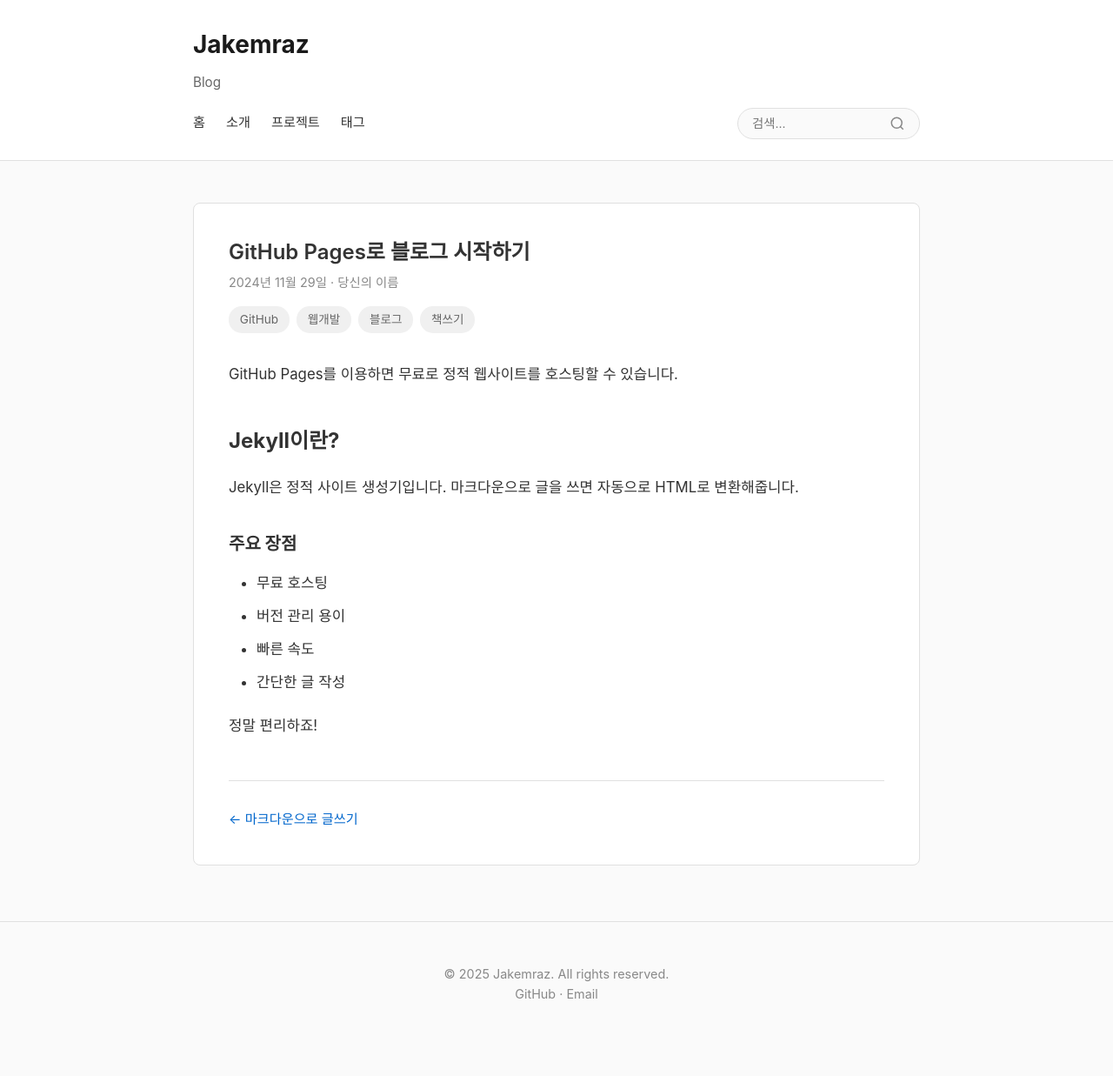
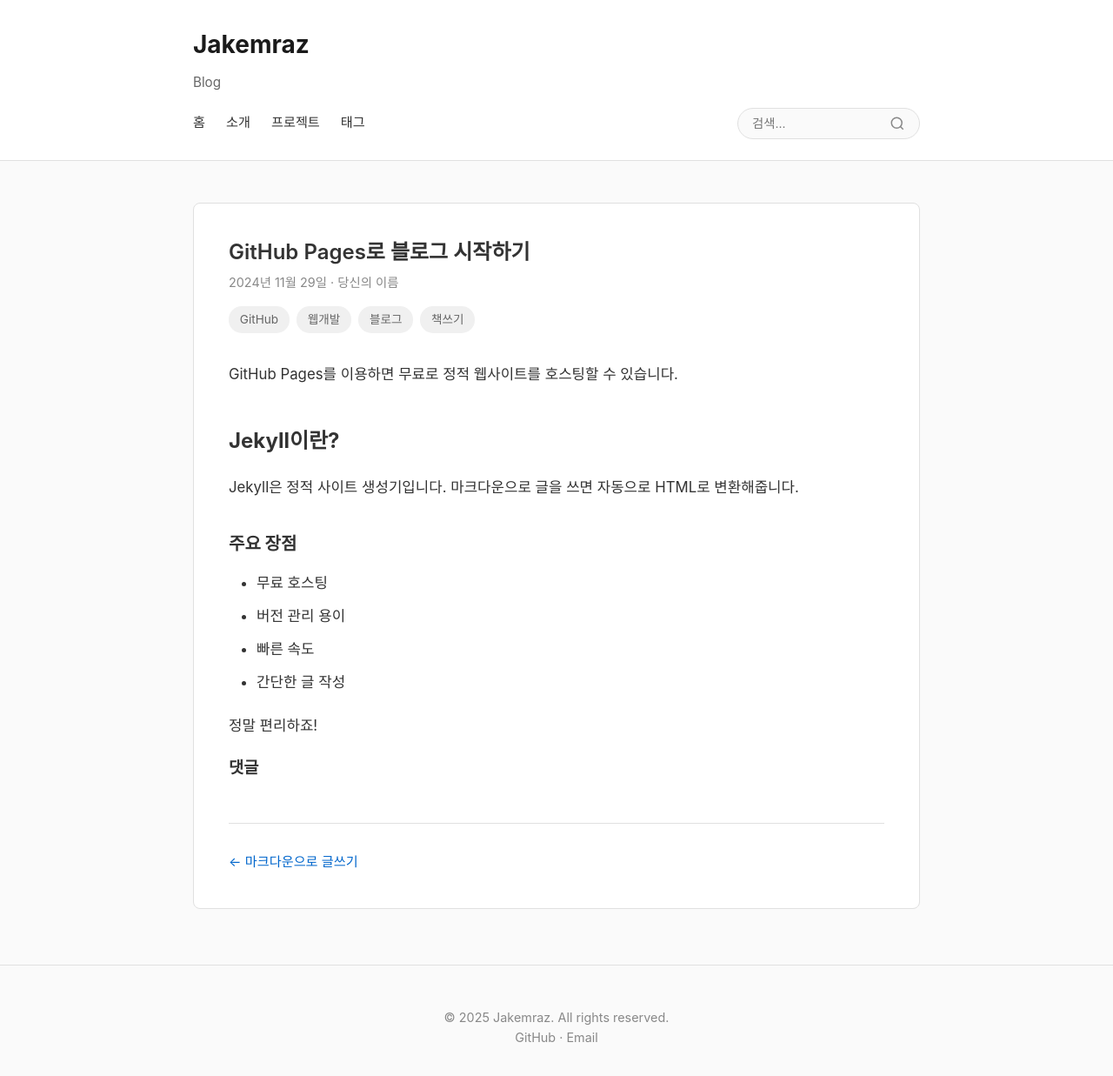
Before and after one commit to jakemraz/jakemraz.github.io, a Jekyll site: the page built from _posts/2024-11-29-first-post.md, in a window 1280 px wide and 1252 px high. Shown: the top 1237 px of the window at 87% size. Built offline with Jekyll 4.4.1, drawn with Linux system fonts in a browser that asks for light colours; comment, search, counter and statistics services are not loaded.

Commit message:
utterances 댓글 기능 추가

```diff
--- a/_config.yml
+++ b/_config.yml
@@ -17,6 +17,12 @@
 # Permalink 설정
 permalink: /:year/:month/:day/:title/
 
+# 댓글 설정 (Utterances)
+utterances:
+  repo: jakemraz/jakemraz.github.io
+  issue_term: pathname
+  theme: github-light
+
 # 타임존
 timezone: Asia/Seoul
 
--- a/_layouts/post.html
+++ b/_layouts/post.html
@@ -20,6 +20,20 @@
         {{ content }}
     </div>
 
+    <!-- Utterances 댓글 -->
+    {% if site.utterances.repo %}
+    <div class="comments">
+        <h3>댓글</h3>
+        <script src="https://utteranc.es/client.js"
+                repo="{{ site.utterances.repo }}"
+                issue-term="{{ site.utterances.issue_term | default: 'pathname' }}"
+                theme="{{ site.utterances.theme | default: 'github-light' }}"
+                crossorigin="anonymous"
+                async>
+        </script>
+    </div>
+    {% endif %}
+
     <div class="post-navigation">
         {% if page.previous.url %}
         <a href="{{ page.previous.url | relative_url }}" class="prev-post">
```
